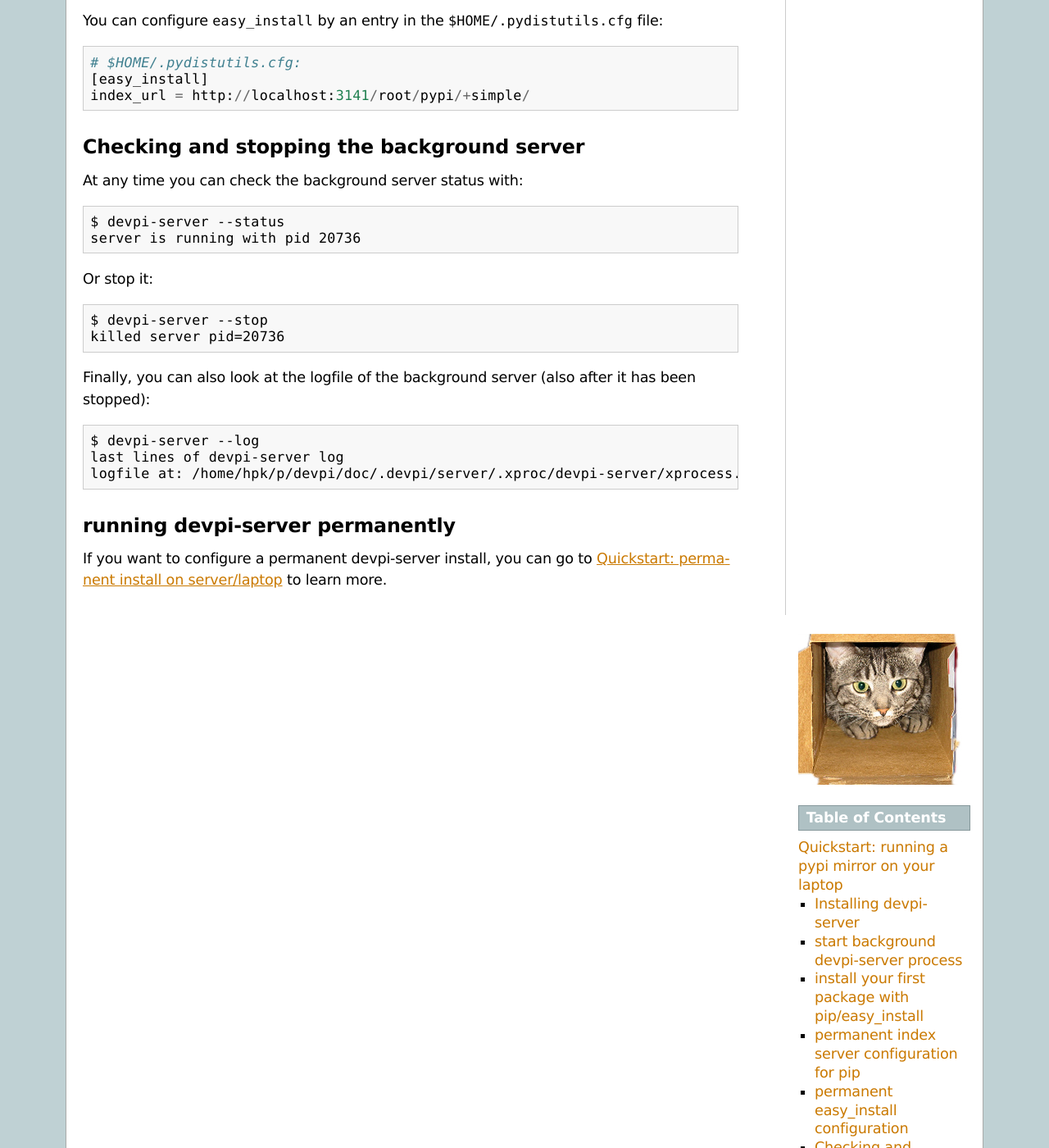
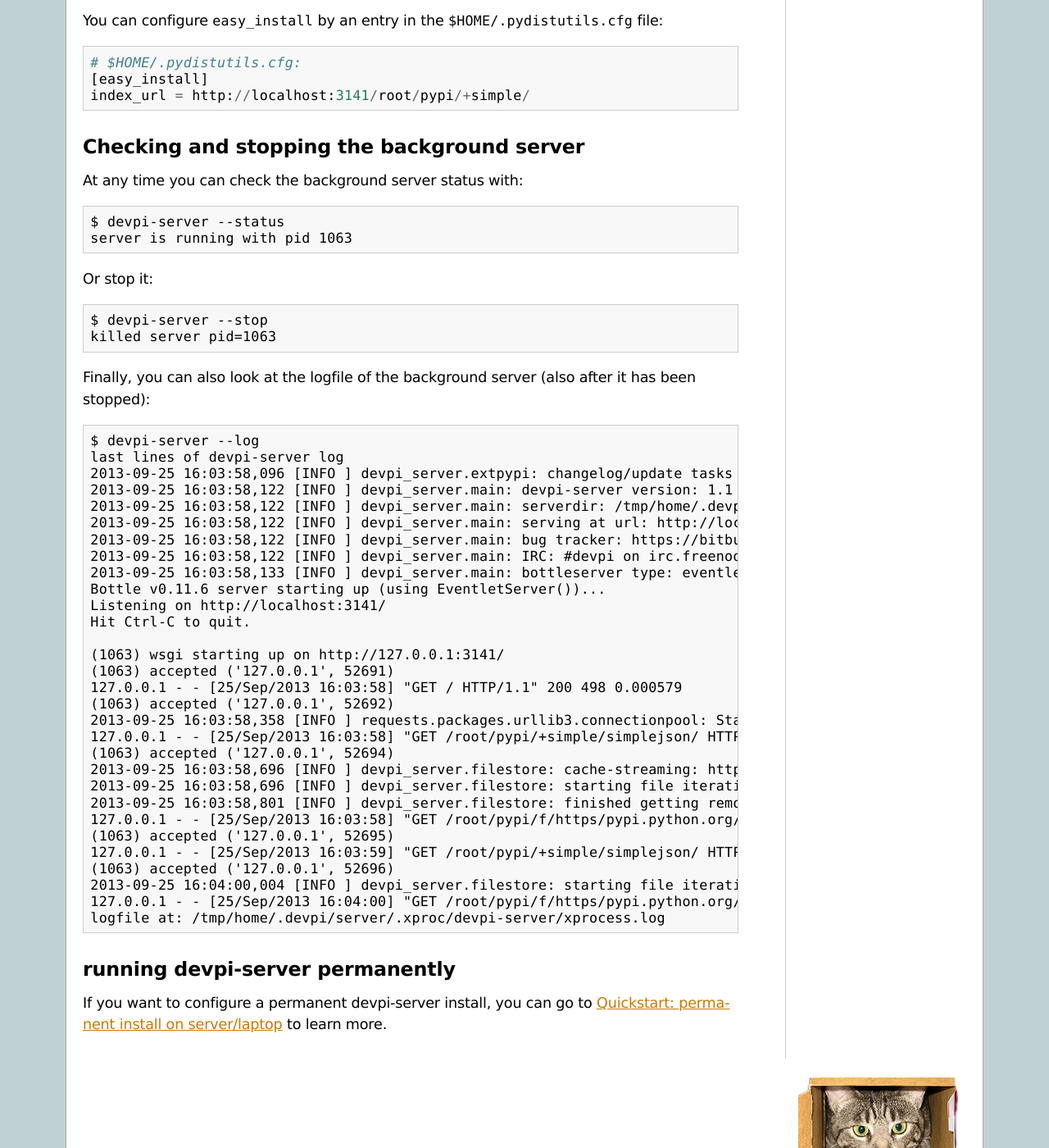
Before and after one commit to devpi/devpi, a Sphinx documentation site: the page built from doc/quickstart-pypimirror.rst, in a window 1280 px wide and 1400 px high, scrolled down 2261 px. Shown: the whole window at 82% size. Built offline with Sphinx 7.4.7, drawn with Linux system fonts in a browser that asks for light colours; some of the changed text lies outside the part shown.

Commit message:
use predicatable HOME and VENV directories to minimize "regen" diff

```diff
--- a/doc/quickstart-pypimirror.rst
+++ b/doc/quickstart-pypimirror.rst
@@ -23,10 +23,10 @@
     $ devpi-server --start
     set root/pypi default index
     starting background devpi-server at http://localhost:3141
-    /home/hpk/p/devpi/doc/.devpi/server/.xproc/devpi-server$ /home/hpk/venv/0/bin/devpi-server
-    process 'devpi-server' started pid=20736
+    /tmp/home/.devpi/server/.xproc/devpi-server$ /home/hpk/venv/0/bin/devpi-server
+    process 'devpi-server' started pid=1063
     devpi-server process startup detected
-    logfile is at /home/hpk/p/devpi/doc/.devpi/server/.xproc/devpi-server/xprocess.log
+    logfile is at /tmp/home/.devpi/server/.xproc/devpi-server/xprocess.log
 
 You now have a server listning on ``http://localhost:3141``.
 
@@ -73,13 +73,13 @@
     Best match: simplejson 3.3.0
     Downloading http://localhost:3141/root/pypi/f/https/pypi.python.org/packages/source/s/simplejson/simplejson-3.3.0.tar.gz#md5=0e29b393bceac8081fa4e93ff9f6a001
     Processing simplejson-3.3.0.tar.gz
-    Writing /tmp/easy_install-r2teqc/simplejson-3.3.0/setup.cfg
-    Running simplejson-3.3.0/setup.py -q bdist_egg --dist-dir /tmp/easy_install-r2teqc/simplejson-3.3.0/egg-dist-tmp-JtdaHN
+    Writing /tmp/easy_install-u_vGqI/simplejson-3.3.0/setup.cfg
+    Running simplejson-3.3.0/setup.py -q bdist_egg --dist-dir /tmp/easy_install-u_vGqI/simplejson-3.3.0/egg-dist-tmp-qt_HB_
     zip_safe flag not set; analyzing archive contents...
     simplejson.tests.__init__: module references __file__
     Adding simplejson 3.3.0 to easy-install.pth file
 
-    Installed /home/hpk/p/devpi/doc/docenv/lib/python2.7/site-packages/simplejson-3.3.0-py2.7-linux-x86_64.egg
+    Installed /tmp/docenv/lib/python2.7/site-packages/simplejson-3.3.0-py2.7-linux-x86_64.egg
     Processing dependencies for simplejson
     Finished processing dependencies for simplejson
 
@@ -126,19 +126,46 @@
 At any time you can check the background server status with::
 
     $ devpi-server --status
-    server is running with pid 20736
+    server is running with pid 1063
 
 Or stop it::
 
     $ devpi-server --stop
-    killed server pid=20736
+    killed server pid=1063
 
 Finally, you can also look at the logfile of the background server
 (also after it has been stopped)::
 
     $ devpi-server --log
     last lines of devpi-server log
-    logfile at: /home/hpk/p/devpi/doc/.devpi/server/.xproc/devpi-server/xprocess.log
+    2013-09-25 16:03:58,096 [INFO ] devpi_server.extpypi: changelog/update tasks starting
+    2013-09-25 16:03:58,122 [INFO ] devpi_server.main: devpi-server version: 1.1
+    2013-09-25 16:03:58,122 [INFO ] devpi_server.main: serverdir: /tmp/home/.devpi/server
+    2013-09-25 16:03:58,122 [INFO ] devpi_server.main: serving at url: http://localhost:3141
+    2013-09-25 16:03:58,122 [INFO ] devpi_server.main: bug tracker: https://bitbucket.org/hpk42/devpi/issues
+    2013-09-25 16:03:58,122 [INFO ] devpi_server.main: IRC: #devpi on irc.freenode.net
+    2013-09-25 16:03:58,133 [INFO ] devpi_server.main: bottleserver type: eventlet
+    Bottle v0.11.6 server starting up (using EventletServer())...
+    Listening on http://localhost:3141/
+    Hit Ctrl-C to quit.
+
+    (1063) wsgi starting up on http://127.0.0.1:3141/
+    (1063) accepted ('127.0.0.1', 52691)
+    127.0.0.1 - - [25/Sep/2013 16:03:58] "GET / HTTP/1.1" 200 498 0.000579
+    (1063) accepted ('127.0.0.1', 52692)
+    2013-09-25 16:03:58,358 [INFO ] requests.packages.urllib3.connectionpool: Starting new HTTPS connection (1): pypi.python.org
+    127.0.0.1 - - [25/Sep/2013 16:03:58] "GET /root/pypi/+simple/simplejson/ HTTP/1.1" 200 16697 0.259157
+    (1063) accepted ('127.0.0.1', 52694)
+    2013-09-25 16:03:58,696 [INFO ] devpi_server.filestore: cache-streaming: https://pypi.python.org/packages/source/s/simplejson/simplejson-3.3.0.tar.gz, target root/pypi/f/https/pypi.python.org/packages/source/s/simplejson/simplejson-3.3.0.tar.gz
+    2013-09-25 16:03:58,696 [INFO ] devpi_server.filestore: starting file iteration: root/pypi/f/https/pypi.python.org/packages/source/s/simplejson/simplejson-3.3.0.tar.gz (size 67250)
+    2013-09-25 16:03:58,801 [INFO ] devpi_server.filestore: finished getting remote 'https://pypi.python.org/packages/source/s/simplejson/simplejson-3.3.0.tar.gz'
+    127.0.0.1 - - [25/Sep/2013 16:03:58] "GET /root/pypi/f/https/pypi.python.org/packages/source/s/simplejson/simplejson-3.3.0.tar.gz HTTP/1.1" 200 67382 0.137262
+    (1063) accepted ('127.0.0.1', 52695)
+    127.0.0.1 - - [25/Sep/2013 16:03:59] "GET /root/pypi/+simple/simplejson/ HTTP/1.1" 200 16697 0.014801
+    (1063) accepted ('127.0.0.1', 52696)
+    2013-09-25 16:04:00,004 [INFO ] devpi_server.filestore: starting file iteration: root/pypi/f/https/pypi.python.org/packages/source/s/simplejson/simplejson-3.3.0.tar.gz (size 67250)
+    127.0.0.1 - - [25/Sep/2013 16:04:00] "GET /root/pypi/f/https/pypi.python.org/packages/source/s/simplejson/simplejson-3.3.0.tar.gz HTTP/1.1" 200 67382 0.001008
+    logfile at: /tmp/home/.devpi/server/.xproc/devpi-server/xprocess.log
 
 running devpi-server permanently
 +++++++++++++++++++++++++++++++++
--- a/doc/userman/pysober/pysober.py
+++ b/doc/userman/pysober/pysober.py
@@ -1,5 +1,5 @@
 
-__version__ = "0.2.1"
+__version__ = "0.1.0"
 
 def get_version():
     return __version__
```
Also changed, not shown: doc/quickstart-releaseprocess.rst (+12 -14 lines), doc/userman/devpi_packages.rst (+12 -12 lines), 2 other files.
